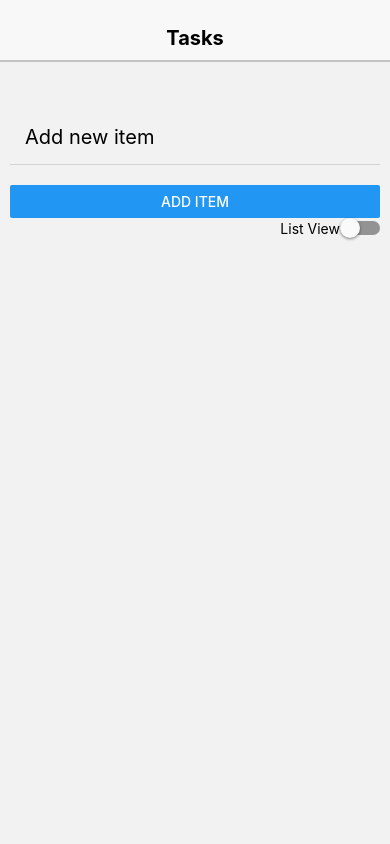
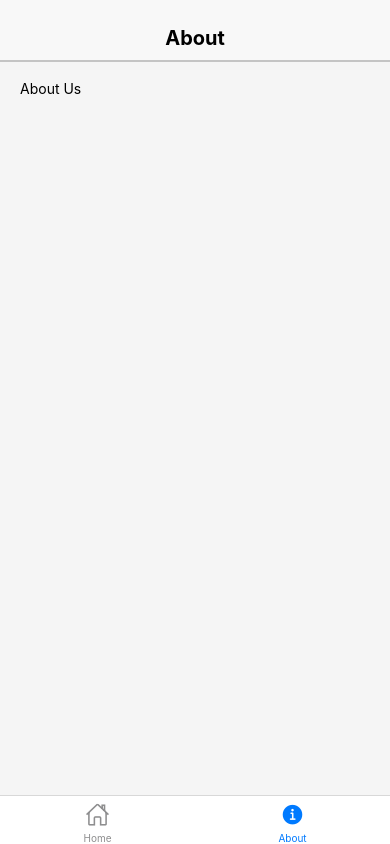
Before and after one commit to NeneWang/Assigment-ListProject, a React Native app: screen /About in a window 390 px wide. Built offline with nearby package versions, Linux system fonts and the light colour scheme.

Commit message:
about screen

```diff
--- a/App.js
+++ b/App.js
@@ -1,16 +1,19 @@
-
 import { NavigationContainer } from '@react-navigation/native';
-
+import { createBottomTabNavigator } from '@react-navigation/bottom-tabs';
 import { createNativeStackNavigator } from '@react-navigation/native-stack';
 
-import { Text } from 'react-native';
 import HomeScreen from './screens/HomeScreen';
 import SampleScreen from './screens/SampleScreen';
 import DetailScreen from './screens/DetailScreen';
+import AboutScreen from './screens/AboutScreen';
+
 import Header from './components/Header';
 
+import { Ionicons } from '@expo/vector-icons';
 
+const Tab = createBottomTabNavigator();
 const Stack = createNativeStackNavigator();
+
 const mapHeaderNames = {
   "Home": "Tasks",
   "Details": "Task Details",
@@ -25,24 +28,43 @@ function getName(route) {
   return mapHeaderNames[route.name];
 }
 
+function HomeStack() {
+  return (
+    <Stack.Navigator initialRouteName="Home">
+      <Stack.Screen name="Home" component={HomeScreen} />
+      <Stack.Screen name="Sample" component={SampleScreen} />
+      <Stack.Screen name="Details" component={DetailScreen} />
+    </Stack.Navigator>
+  );
+}
+
 export default function App() {
   return (
     <NavigationContainer>
-      <Stack.Navigator
+      <Tab.Navigator
         initialRouteName='Home'
         screenOptions={
           ({route}) => (
             {
-              header: () => <Header title={getName(route)} />
+              header: () => <Header title={getName(route)} />,
+              tabBarIcon: ({ focused, color, size }) => {
+                let iconName;
+
+                if (route.name === 'Home') {
+                  iconName = focused ? 'home' : 'home-outline';
+                } else if (route.name === 'About') {
+                  iconName = focused ? 'information-circle' : 'information-circle-outline';
+                }
+
+                return <Ionicons name={iconName} size={size} color={color} />;
+              },
             }
           )
         }
-
       >
-        <Stack.Screen name="Home" component={HomeScreen} />
-        <Stack.Screen component={SampleScreen} name="Sample" options={{ title: "Home" }} />
-        <Stack.Screen name="Details" component={DetailScreen} />
-      </Stack.Navigator>
+        <Tab.Screen name="Home" component={HomeStack} />
+        <Tab.Screen name="About" component={AboutScreen} />
+      </Tab.Navigator>
     </NavigationContainer>
   )
 }
--- /dev/null
+++ b/screens/AboutScreen.js
@@ -0,0 +1,37 @@
+import React from 'react';
+import { View, Text, StyleSheet } from 'react-native';
+
+export default function DetailsScreen({ route }) {
+
+  return (
+    <View style={styles.container}>
+        <Text>About Us</Text>
+    </View>
+  );
+};
+
+const styles = StyleSheet.create({
+  container: {
+    flex: 1,
+    padding: 20,
+    backgroundColor: '#f5f5f5',
+  },
+  title: {
+    fontSize: 24,
+    fontWeight: 'bold',
+    marginBottom: 20,
+  },
+  taskContainer: {
+    padding: 20,
+    backgroundColor: '#fff',
+    borderRadius: 10,
+  },
+  taskTitle: {
+    fontSize: 20,
+    marginBottom: 10,
+  },
+  taskStatus: {
+    fontSize: 16,
+    color: 'gray',
+  },
+});
```
